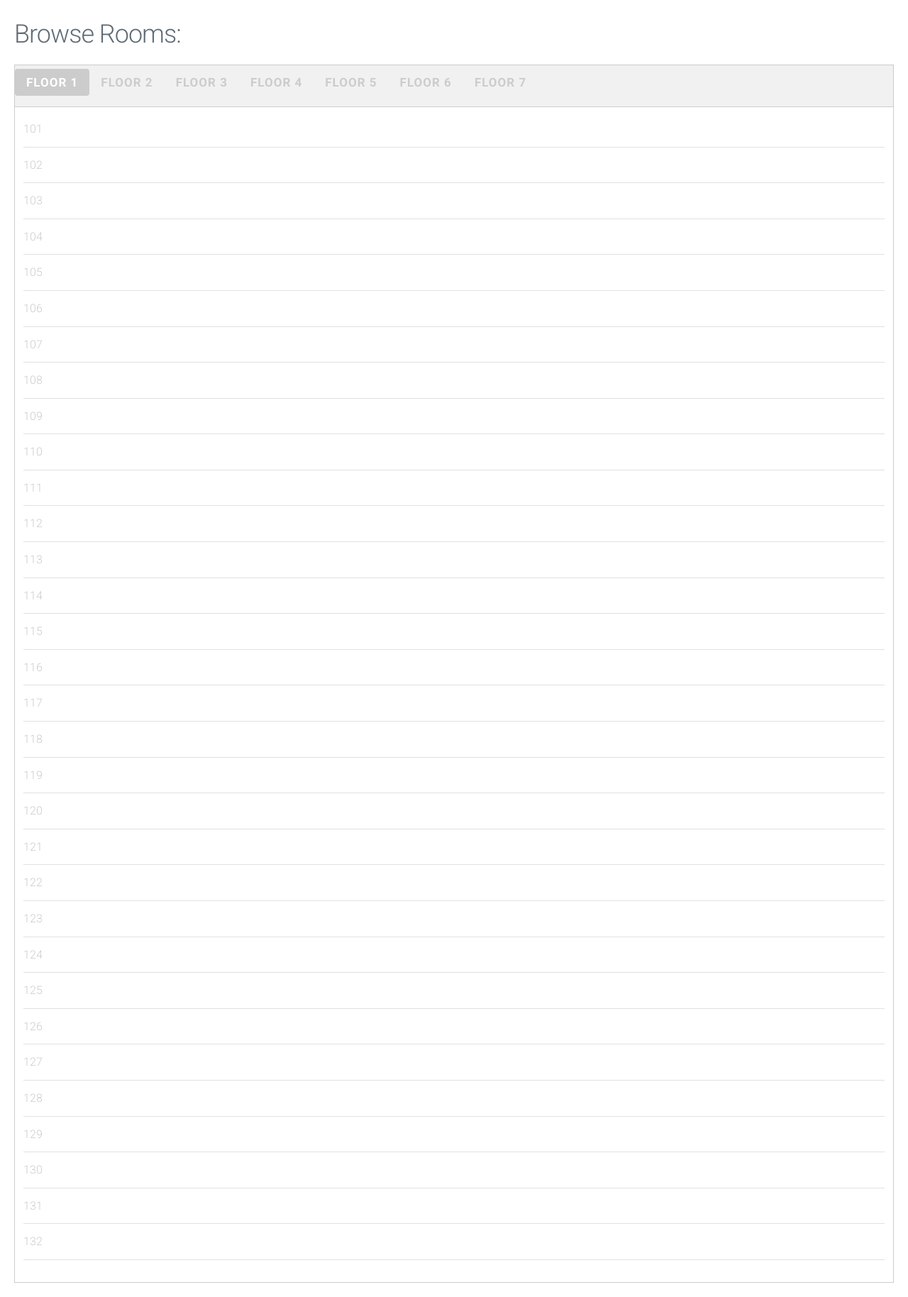
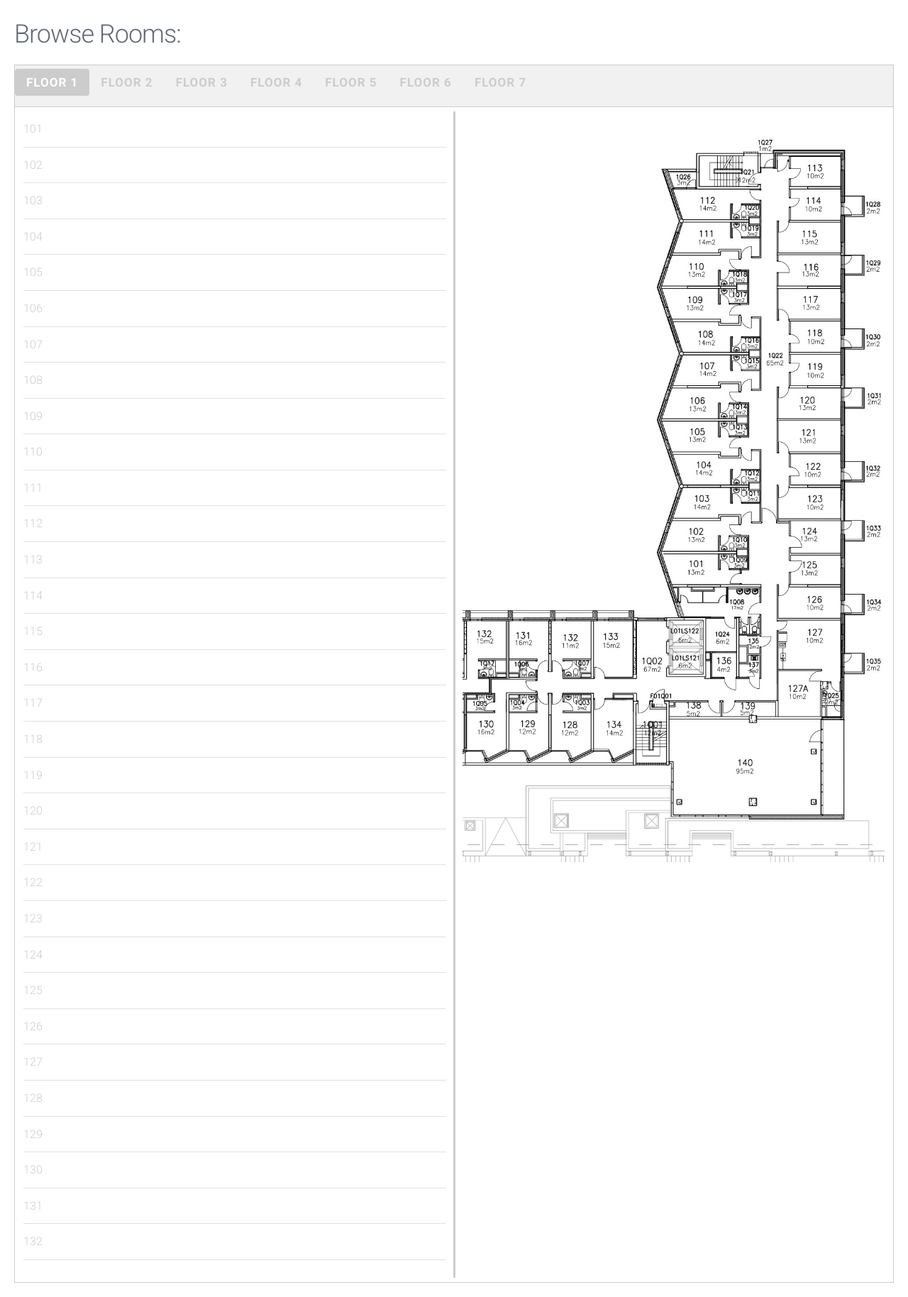
Before and after one commit to Baxter-College/College-Room-Allocation, a Flask app: page / in a window 1280 px wide, after a click that opens the changed part. Shown: the part 872-2700 px from the top of the page at 71% size. Run offline with Flask 2, Linux system fonts and the light colour scheme; some libraries are stand-ins or nearby versions.

Commit message:
Adds floor plan to html

```diff
--- a/templates/layout.html
+++ b/templates/layout.html
@@ -22,6 +22,22 @@
 			input[type=date].date_err {
 				background-color:rgb(202, 100, 100)
 			}
+			/* styles columns*/
+			.column {
+				float: left;
+				width: 50%;
+				padding: 10px;
+			  }
+			/* Clear floats after the columns */
+			.row:after {
+				content: "";
+				display: table;
+				clear: both;
+			}
+			/* Vertical line between columns */
+			.vl {
+				border-left: 3px solid #ccc;
+			  }
 			/* Style the tab */
 			.tab {
 				overflow: hidden;
--- a/templates/select.html
+++ b/templates/select.html
@@ -109,6 +109,8 @@
 
     {% for floor, rooms in data["MALE"].items() %}
         <div id="{{floor}}" class="tabcontent">
+            <div class="row">
+                <div class="column">
                     <table>
                         {% for room, deets in data["MALE"][floor].items() %}
                             <tr id="{{room}}" class="unsure">
@@ -118,6 +120,12 @@
                         {% endfor %}
                     </table>
                 </div>
+                <div class="vl"></div>
+                <div class="column">
+                    <img src="/static/FloorPlans/Floor{{floor}}.jpg">
+                </div>
+              </div>
+        </div>
     {% endfor %}
 
     {% endblock %}
```
Also changed, not shown: static/FloorPlans/Floor1.jpg (renamed from static/Baxter Floor Plans/Floor1.jpg), static/FloorPlans/Floor2.jpg (renamed from static/Baxter Floor Plans/Floor2.jpg), static/FloorPlans/Floor3.jpg (renamed from static/Baxter Floor Plans/Floor3.jpg), static/FloorPlans/Floor4.jpg (renamed from static/Baxter Floor Plans/Floor4.jpg), static/FloorPlans/Floor5.jpg (renamed from static/Baxter Floor Plans/Floor5.jpg), static/FloorPlans/Floor6.jpg (renamed from static/Baxter Floor Plans/Floor6.jpg), static/FloorPlans/Floor7.jpg (renamed from static/Baxter Floor Plans/Floor7.jpg). Lines whose indentation alone changed are shown as unchanged.
